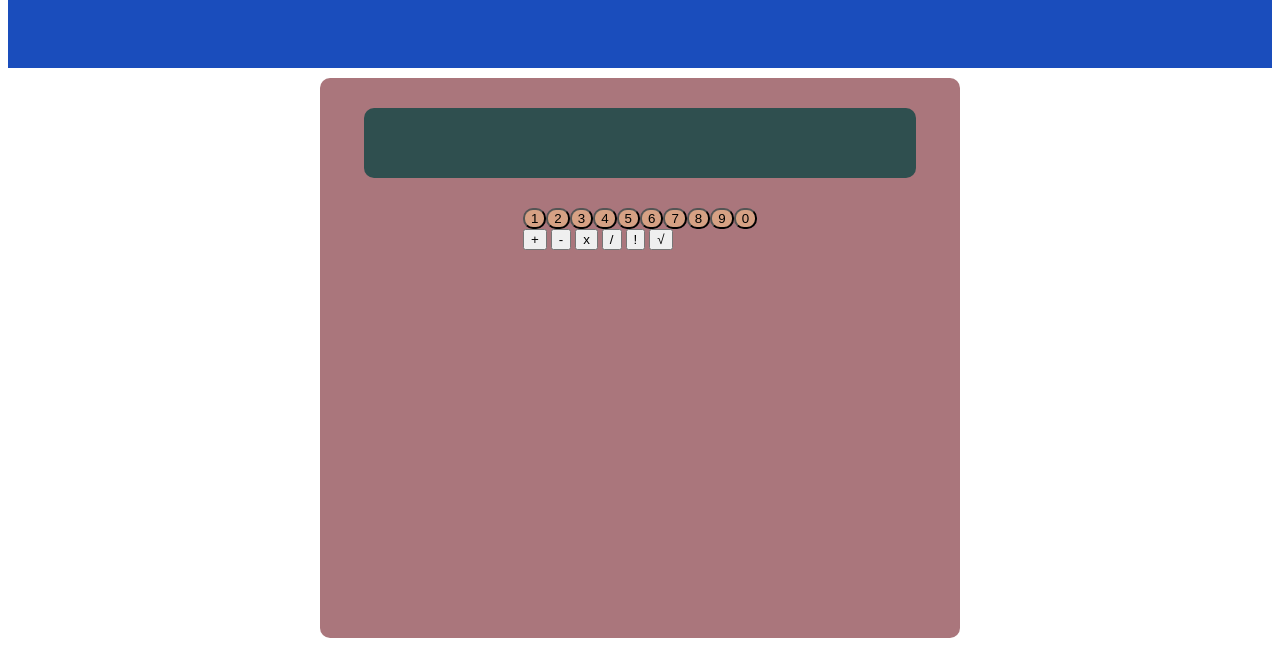
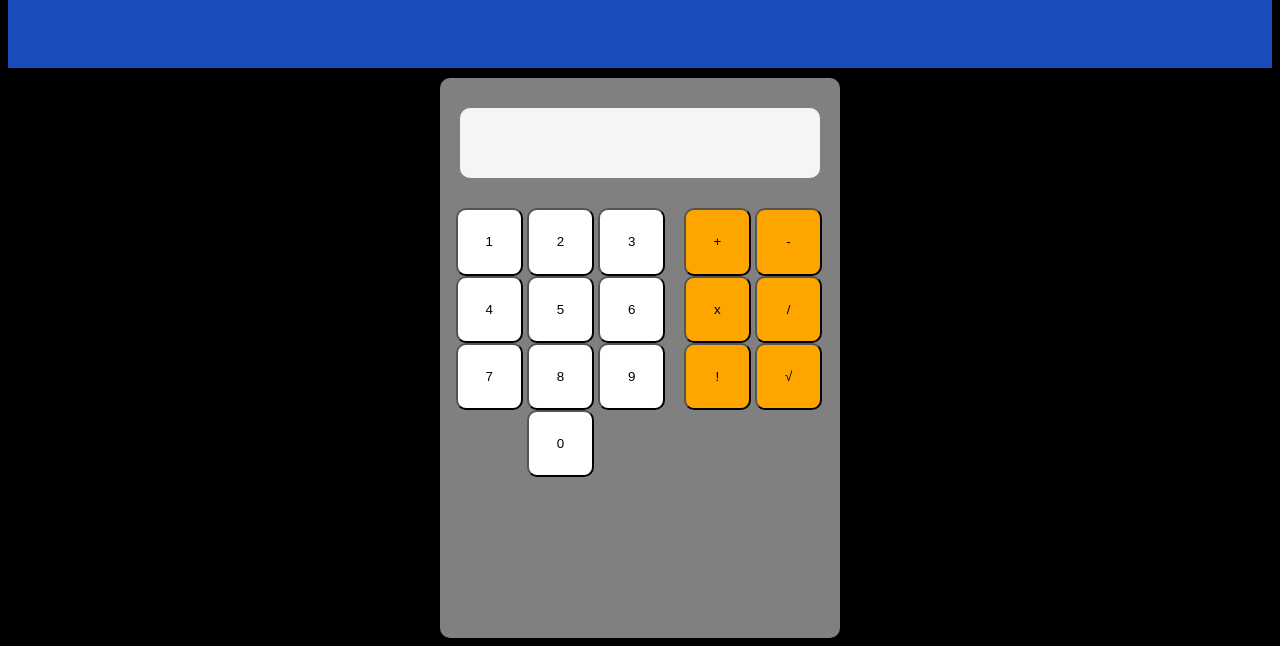
Before and after one commit to AbdullahGZafar/Calculator, a plain HTML site: page index.html in a window 1280 px wide. Shown: the part 278-924 px from the top of the page. Drawn offline with Linux system fonts and the light colour scheme.

Commit message:
Format buttons and add colour

```diff
--- a/style.css
+++ b/style.css
@@ -1,3 +1,7 @@
+* {
+  /* border: 1px solid red; */
+}
+
 .header {
   padding: 60px;
   text-align: center;
@@ -5,6 +9,10 @@
   color: white;
   font-size: 30px;
   font-family: "Gill Sans", "Gill Sans MT", Calibri, "Trebuchet MS", sans-serif;
+}
+
+body {
+  background-color: black;
 }
 
 .content {
@@ -16,8 +24,8 @@
 .calculator-container {
   display: flex;
   flex-direction: column;
-  background-color: #aa767c;
-  width: 50vw;
+  background-color: gray;
+  width: 50vh;
   height: 70vh;
   align-items: center;
   border-radius: 10px;
@@ -25,21 +33,64 @@
 
 .screen {
   display: flex;
-  background-color: darkslategrey;
+  background-color: whitesmoke;
   border-radius: 10px;
   margin: 30px;
   padding: 20px 20px 50px 20px;
   width: 80%;
 }
-.all-buttons-containers {
+.all-buttons-container {
   display: flex;
+  width: 100%;
+  height: 60%;
+}
+
+.number-buttons-container, .operator-buttons-container {
+  flex-wrap: wrap;
+  column-gap: 5px;
+  justify-content: center;
+  text-align: center;
 }
 
 .number-buttons-container {
+  /* float: left; */
 
-  display: flex;
 }
+
+
+.operator-buttons-container {
+  /* float: right;  */
+  margin-right: 15px;
+
+}
+
+
+.number-buttons, .operator-buttons {
+  border-radius: 10px;
+  height: 20%;
+  aspect-ratio: 1 / 1;
+  cursor: pointer;
+}
+
+.number-buttons:hover, .operator-buttons:hover {
+  box-shadow: 0 12px 16px 0 rgba(0,0,0,0.24),0 17px 50px 0 rgba(0,0,0,0.19);
+}
+
 .number-buttons {
-  background-color: #d6a184;
+  /* background-color: #d6a184;
   border-radius: 10px;
+  height: 100%;
+  aspect-ratio: 1 / 1; */
+  background-color: white;
+
 }
+
+
+.operator-buttons {
+  /* background-color: #99654a;
+  border-radius: 10px;
+  height: 100%;
+  aspect-ratio: 1 / 1;
+   */
+   background-color: orange;
+}
```
